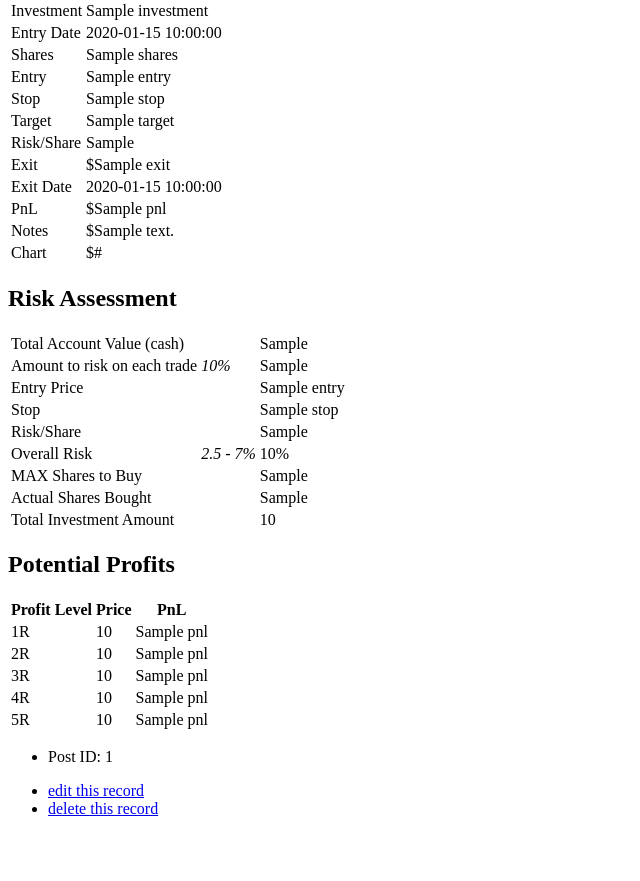
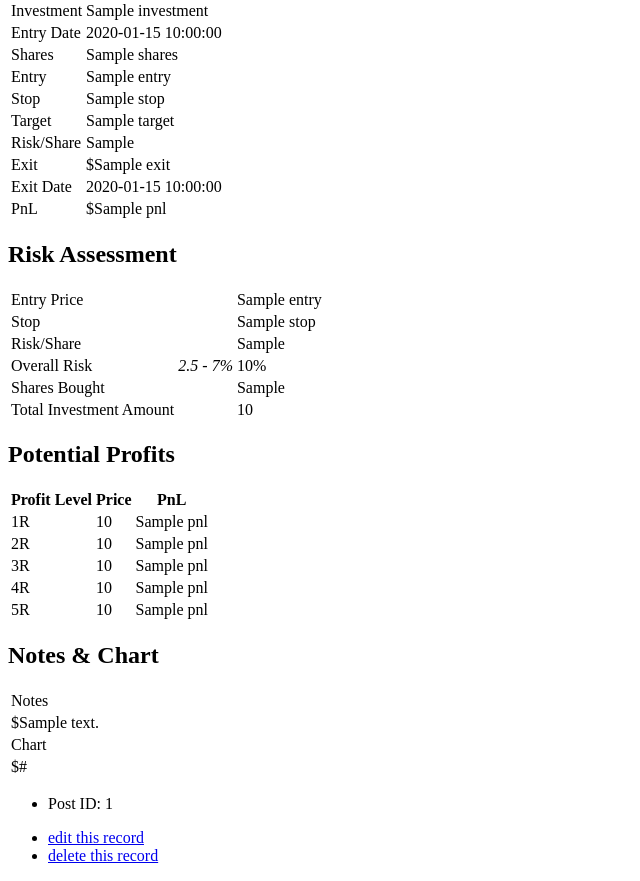
Before and after one commit to lautomator/stocks-log, a Flask app: template templates/post.html in a window 1280 px wide. Shown: the part 220-1101 px from the top of the page, without its empty margins (0-640 px from the left). Before the commit the page ends 1036 px from the top, so only its background shows below. Run offline with Flask 2, Linux system fonts and the light colour scheme; the template is opened without the code that fills it: most values are stand-ins (such as "Sample title", 1, 10 or a date in 2020).

Commit message:
moved chart and notes to bottom of record; removed account value and associated info

```diff
--- a/app.py
+++ b/app.py
@@ -12,15 +12,10 @@ import swing_stats_mod
 app = Flask(__name__)
 
 # ------------------------------
-# APP DATA
-# change as needed
-ACCOUNT_VALUE = 10000
-MAX_RISK_PER_TRADE = .02
-DATABASE = 'stocks.db'
-
-# ------------------------------
 # DATABASE OPERATIONS
 # ref: https://flask.palletsprojects.com/en/2.0.x/patterns/sqlite3/
+
+DATABASE = 'stocks.db'
 
 # ONLY TO BE USED FOR INITIAL OR YEARLY SETUP
 def init_db():
@@ -104,25 +99,17 @@ def format_currency(amt):
 def risk_calc(data):
     # account value and risk per trade are hard coded for now
     risk = {
-        'account_value': ACCOUNT_VALUE,
-        'risk_per_trade': MAX_RISK_PER_TRADE,
         'risk_per_trade_amt': None,
         'entry': data['entry'],
         'stop': data['stop'],
         'risk_share': data['risk_share'],
         'overall_risk': None,
-        'max_shares': None,
         'actual_shares': data['shares'],
         'investment_total': None
     }
 
     # overall risk = risk per share / entry price
     risk['overall_risk'] = round(risk['risk_share'] / risk['entry'], 2)
-
-    # max risk amount per trade (given the account value)
-    risk['risk_per_trade_amt'] = risk['account_value'] * risk['risk_per_trade']
-
-    risk['max_shares'] = round(risk['risk_per_trade_amt'] / risk['risk_share'])
 
     risk['investment_total'] = round(risk['entry'] * risk['actual_shares'], 2)
     return risk
--- a/templates/post.html
+++ b/templates/post.html
@@ -13,43 +13,45 @@
             </tr>
                 <td>Entry Date</td>
                 <td>{{ data['date_entered'] }}</td>
-            </tr>
+            <tr>
                 <td>Shares</td>
                 <td>{{ data['shares'] }}</td>
             </tr>
                 <td>Entry</td>
                 <td>{{ data['entry'] }}</td>
-            </tr>
+            <tr>
                 <td>Stop</td>
                 <td>{{ data['stop'] }}</td>
             </tr>
                 <td>Target</td>
                 <td>{{ data['target'] }}</td>
-            </tr>
+            <tr>
                 <td>Risk/Share</td>
                 <td>{{ data['risk_share'] }}</td>
             </tr>
                 <td>Exit</td>
-                <td>{% if data['exit'] == None %} &ndash; {% else %}
-                        ${{ data['exit'] }} {% endif %}</td>
-            </tr>
+                <td>{% if data['exit'] == None %}
+                        &ndash;
+                    {% else %}
+                        ${{ data['exit'] }}
+                    {% endif %}
+                </td>
+            <tr>
                 <td>Exit Date</td>
-                <td>{% if data['sell_date'] == None %} &ndash; {% else %}
-                        {{ data['sell_date'] }} {% endif %}</td>
-            </tr>
+                <td>{% if data['sell_date'] == None %}
+                        &ndash;
+                    {% else %}
+                        {{ data['sell_date'] }}
+                    {% endif %}
+                    </td>
+            <tr>
                 <td>PnL</td>
-                <td>{% if data['pnl'] == None %} &ndash; {% else %}
-                        ${{ data['pnl'] }} {% endif %}</td>
-            </tr>
-            </tr>
-                <td>Notes</td>
-                <td>{% if data['notes'] == None %} &ndash; {% else %}
-                        ${{ data['notes'] }} {% endif %}</td>
-            </tr>
-            </tr>
-                <td>Chart</td>
-                <td>{% if data['chart_url'] == None %} &ndash; {% else %}
-                        ${{ data['chart_url'] }} {% endif %}</td>
+                <td>{% if data['pnl'] == None %}
+                        &ndash;
+                    {% else %}
+                        ${{ data['pnl'] }}
+                    {% endif %}
+                </td>
             </tr>
         </table>
     </div>
@@ -58,16 +60,6 @@
         <h2>Risk Assessment</h2>
 
         <table>
-            <tr>
-                <td>Total Account Value (cash)</td>
-                <td>&nbsp;</td>
-                <td>{{ risk_data['account_value'] }}</td>
-            </tr>
-            <tr>
-                <td>Amount to risk on each trade</td>
-                <td><em>{{ risk_data['risk_per_trade'] * 100 }}%</em></td>
-                <td>{{ risk_data['risk_per_trade_amt'] }}</td>
-            </tr>
             <tr>
                 <td>Entry Price</td>
                 <td>&nbsp;</td>
@@ -89,12 +81,7 @@
                 <td>{{ risk_data['overall_risk'] * 100 }}%</td>
             </tr>
             <tr>
-                <td>MAX Shares to Buy</td>
-                <td>&nbsp;</td>
-                <td>{{ risk_data['max_shares'] }}</td>
-            </tr>
-            <tr>
-                <td>Actual Shares Bought</td>
+                <td>Shares Bought</td>
                 <td>&nbsp;</td>
                 <td>{{ risk_data['actual_shares'] }}</td>
             </tr>
@@ -147,6 +134,36 @@
         </table>
     </div>
 
+    <div>
+        <h2>Notes &amp; Chart</h2>
+
+        <table>
+            <tr>
+                <td>Notes</td>
+            </tr>
+            <tr>
+                <td>{% if data['notes'] == None %}
+                        <em>no notes entered</em>
+                    {% else %}
+                        ${{ data['notes'] }}
+                    {% endif %}
+                </td>
+            </tr>
+            <tr>
+                <td>Chart</td>
+            </tr>
+            <tr>
+                <td>{% if data['chart_url'] == None %}
+                        <em>no chart to display</em>
+                    {% else %}
+                        ${{ data['chart_url'] }}
+                    {% endif %}
+                </td>
+            </tr>
+        </table>
+
+    </div>
+
     <ul>
         <li>Post ID: {{ post_id }}</li>
     </ul>
```
Also changed, not shown: templates/delete-post.html (+11 -1 lines), templates/edit-post.html (+10 -0 lines).
